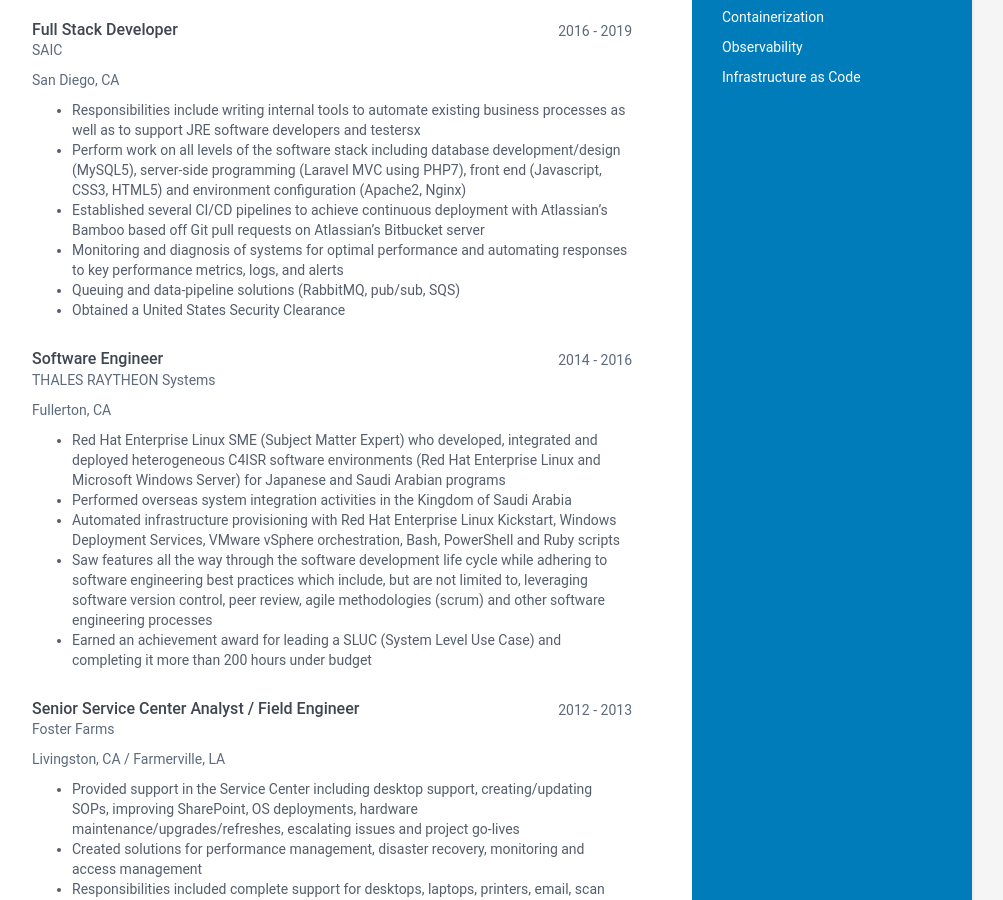
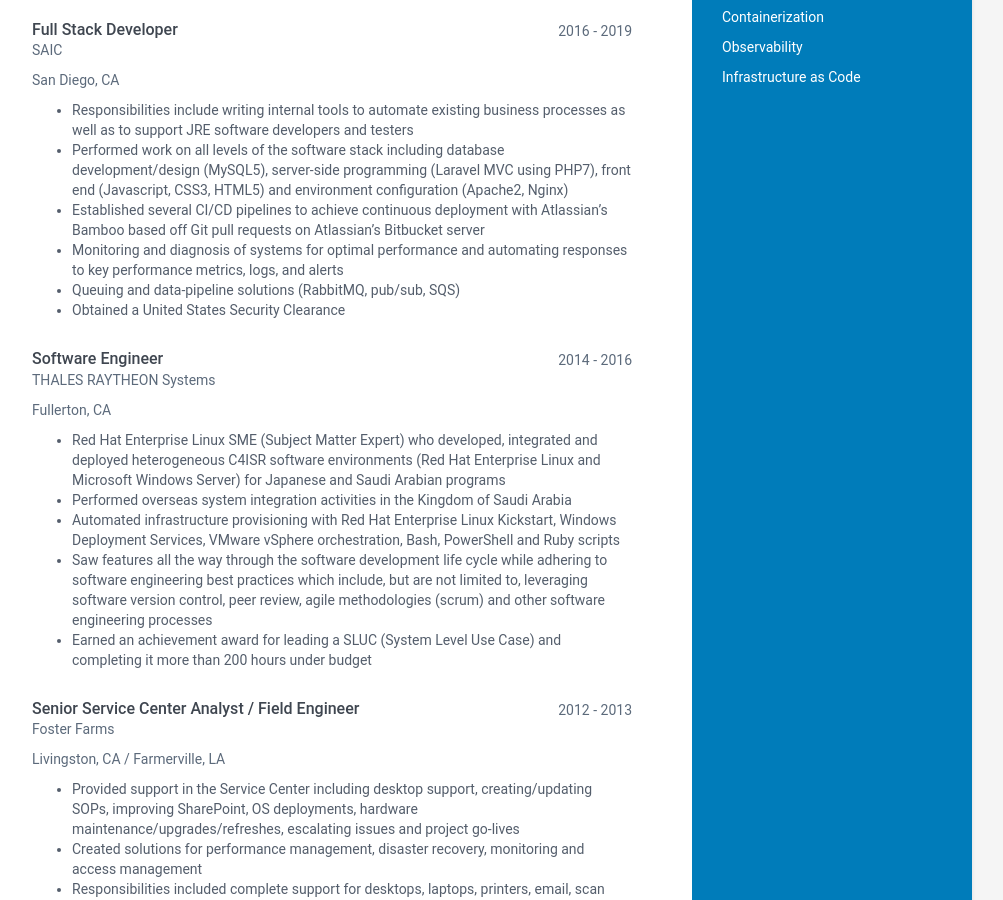
Before and after one commit to moebaca/hopkins-resume, a website: page site-contents/index.html in a window 1280 px wide. Shown: the part 1072-1972 px from the top of the page, without its empty margins (168-1171 px from the left). Drawn offline with Linux system fonts and the light colour scheme.

Commit message:
Fixed typos in index.html

```diff
--- a/site-contents/index.html
+++ b/site-contents/index.html
@@ -286,8 +286,8 @@
 
     <div class="details">
       <ul>
-        <li>Responsibilities include writing internal tools to automate existing business processes as well as to support JRE software developers and testersx</li>
-        <li>Perform work on all levels of the software stack including database development/design (MySQL5), server-side programming (Laravel MVC using PHP7), front end (Javascript, CSS3, HTML5) and environment configuration (Apache2, Nginx)</li>
+        <li>Responsibilities include writing internal tools to automate existing business processes as well as to support JRE software developers and testers</li>
+        <li>Performed work on all levels of the software stack including database development/design (MySQL5), server-side programming (Laravel MVC using PHP7), front end (Javascript, CSS3, HTML5) and environment configuration (Apache2, Nginx)</li>
         <li>Established several CI/CD pipelines to achieve continuous deployment with Atlassian’s Bamboo based off Git  pull requests on Atlassian’s Bitbucket server</li>
         <li>Monitoring and diagnosis of systems for optimal performance and automating responses to key performance metrics, logs, and alerts</li>
         <li>Queuing and data-pipeline solutions (RabbitMQ, pub/sub, SQS)</li>
```
